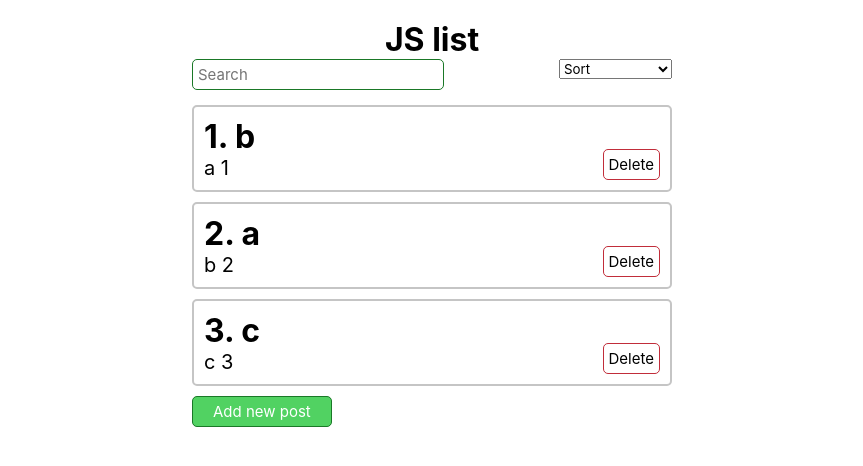
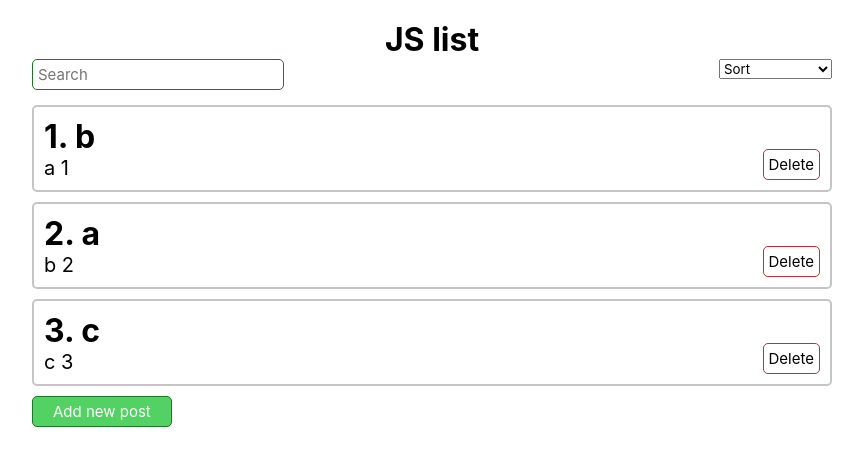
Before and after one commit to pros2s/React-posts, a React (Create React App) app: page / in a window 1280 px wide. Shown: the top 466 px of the page, without its empty margins (208-1071 px from the left). Built offline with nearby package versions, Linux system fonts and the light colour scheme.

Commit message:
animation of posts

```diff
--- a/package.json
+++ b/package.json
@@ -9,6 +9,7 @@
     "react": "^18.1.0",
     "react-dom": "^18.1.0",
     "react-scripts": "5.0.1",
+    "react-transition-group": "^4.4.2",
     "web-vitals": "^2.1.4"
   },
   "scripts": {
--- a/src/components/PostList.jsx
+++ b/src/components/PostList.jsx
@@ -1,18 +1,35 @@
 import React from 'react';
+import { CSSTransition, TransitionGroup } from 'react-transition-group';
+
 import PostItem from './PostItem';
 
 import './styles.css';
+import './postAnimation.css';
 
 
 const PostList = ({ posts, remove }) => {
   if (!posts.length) {
-    return <h1>Post list is empty! :{'('}</h1>;
+    return (
+      <h1>Post list is empty! :{'('}</h1>
+    );
   };
 
   return (
     <div>
       <div className='post__list'>
-        { posts.map((post, i) => <PostItem remove={ remove } number={ i + 1 } post={ post } key={ post.id }/>) }
+        <TransitionGroup>
+          {
+            posts.map((post, i) => (
+              <CSSTransition
+                key={ post.id }
+                timeout={ 450 }
+                classNames='post__animation'
+              >
+                <PostItem remove={ remove } number={ i + 1 } post={ post }/>
+              </CSSTransition>
+            ))
+          }
+        </TransitionGroup>
       </div>
     </div>
   );
--- /dev/null
+++ b/src/components/postAnimation.css
@@ -0,0 +1,21 @@
+.post__animation-enter {
+  transform: translateY(-50px);
+  opacity: 0;
+}
+
+.post__animation-enter-active {
+  transform: translateY(0);
+  opacity: 1;
+  transition: all 350ms ease-in;
+}
+
+.post__animation-exit {
+  transform: scale(1);
+  opacity: 1;
+}
+
+.post__animation-exit-active {
+  transform: scale(.7);
+  opacity: 0;
+  transition: all 450ms ease-in;
+}
--- a/src/components/styles.css
+++ b/src/components/styles.css
@@ -14,9 +14,8 @@ button {
 
 
 .container {
-  margin-top: 20px;
-  margin-left: 400px;
-  margin-right: 400px;
+  margin: 20px auto;
+  max-width: 800px;
 }
 
 .post__item {
```
Also changed, not shown: 1 other file (tests, documents, lock files or other folders).
